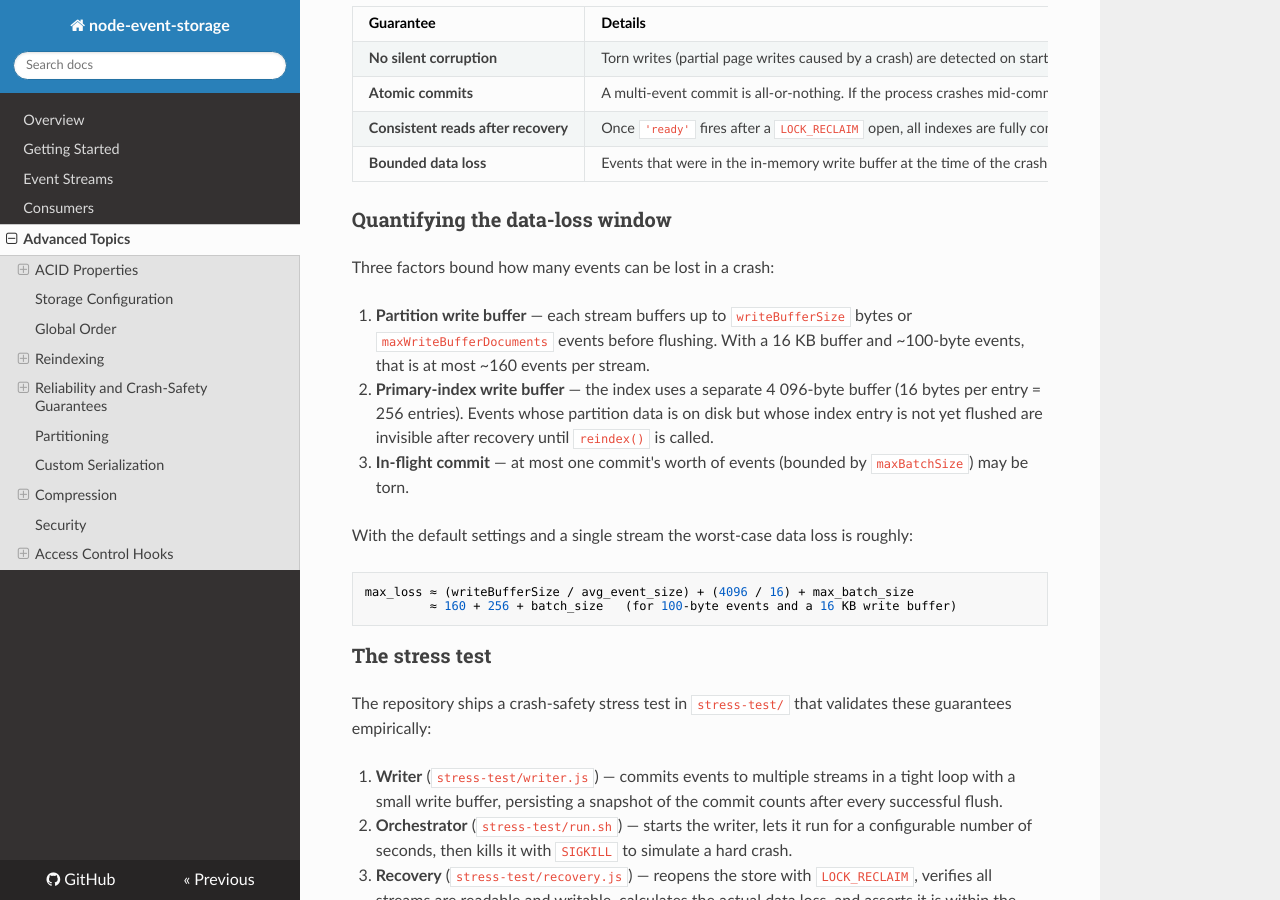
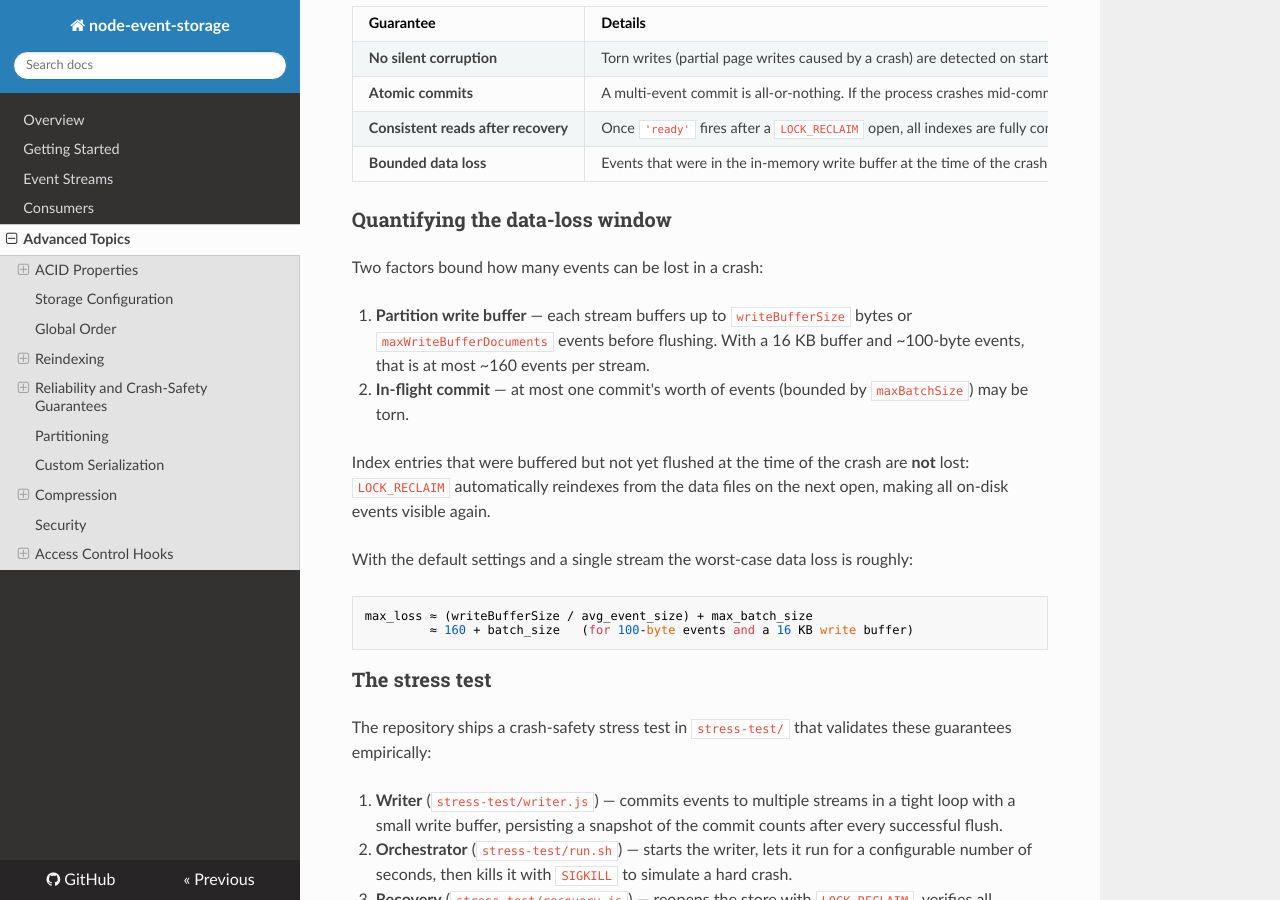
Before and after one commit to albe/node-event-storage, an MkDocs documentation site: the page built from docs/advanced.md, in a window 1280 px wide and 900 px high, scrolled down 3336 px. Built offline with MkDocs 1.6.1, drawn with Linux system fonts in a browser that asks for light colours; nearby versions of some CDN libraries; some of the changed text lies outside the part shown.

Commit message:
docs: fix matcher example in security section; update data-loss bound for auto-repaired indexes
Co-authored-by: albe <4259532+albe@users.noreply.github.com>
Agent-Logs-Url: https://github.com/albe/node-event-storage/sessions/0a211d1e-3d3c-465f-9436-cf14a6c59d13

````diff
--- a/docs/advanced.md
+++ b/docs/advanced.md
@@ -130,17 +130,18 @@ node-event-storage is designed to survive hard process crashes (e.g. `SIGKILL`,
 
 ### Quantifying the data-loss window
 
-Three factors bound how many events can be lost in a crash:
+Two factors bound how many events can be lost in a crash:
 
 1. **Partition write buffer** — each stream buffers up to `writeBufferSize` bytes or `maxWriteBufferDocuments` events before flushing. With a 16 KB buffer and ~100-byte events, that is at most ~160 events per stream.
-2. **Primary-index write buffer** — the index uses a separate 4 096-byte buffer (16 bytes per entry = 256 entries). Events whose partition data is on disk but whose index entry is not yet flushed are invisible after recovery until `reindex()` is called.
-3. **In-flight commit** — at most one commit's worth of events (bounded by `maxBatchSize`) may be torn.
+2. **In-flight commit** — at most one commit's worth of events (bounded by `maxBatchSize`) may be torn.
+
+Index entries that were buffered but not yet flushed at the time of the crash are **not** lost: `LOCK_RECLAIM` automatically reindexes from the data files on the next open, making all on-disk events visible again.
 
 With the default settings and a single stream the worst-case data loss is roughly:
 
 ```
-max_loss ≈ (writeBufferSize / avg_event_size) + (4096 / 16) + max_batch_size
-         ≈ 160 + 256 + batch_size   (for 100-byte events and a 16 KB write buffer)
+max_loss ≈ (writeBufferSize / avg_event_size) + max_batch_size
+         ≈ 160 + batch_size   (for 100-byte events and a 16 KB write buffer)
 ```
 
 ### The stress test
````
Also changed, not shown: other parts of docs/advanced.md (+5 -2 lines).
